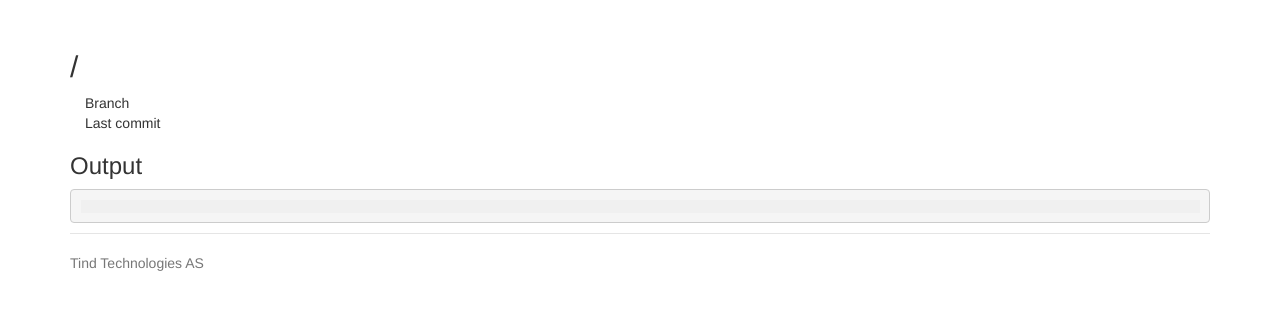
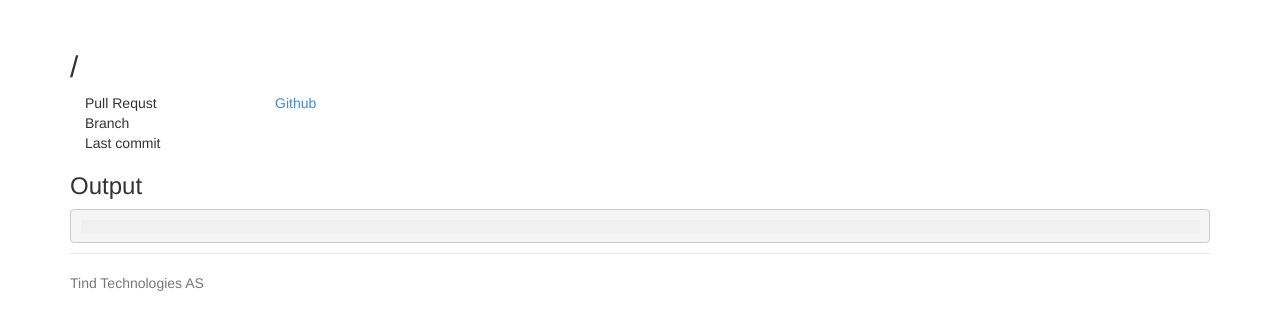
Before and after one commit to frigg/frigg-hq, a Django app: template frigg/builds/templates/builds/build.html in a window 1280 px wide. Shown: the part 80-410 px from the top of the page. Run offline with Django 3.2, Linux system fonts and the light colour scheme; the template is opened without the code that fills it, so the values that code supplies are empty; some libraries are stand-ins or nearby versions.

Commit message:
add link to pull request on github

```diff
--- a/frigg/builds/models.py
+++ b/frigg/builds/models.py
@@ -36,6 +36,11 @@ class Build(models.Model):
     sha = models.CharField(max_length=150)
 
     result = models.OneToOneField(BuildResult, null=True)
+
+    def get_pull_request_url(self):
+        return "https://github.com/%s/%s/pull/%s" % (self.get_owner(),
+                                                     self.get_name(),
+                                                     self.pull_request_id)
 
     def get_git_repo_owner_and_name(self):
         """Returns repo owner, repo name"""
--- a/frigg/builds/templates/builds/build.html
+++ b/frigg/builds/templates/builds/build.html
@@ -17,6 +17,12 @@
             <h2>{{ build.get_owner }} / {{ build.get_name }}</h2>
 
             <table>
+                <tr>
+                    <td class="col-lg-1">Pull Requst</td>
+                    <td class="col-lg-5">
+                        <a href="{{ build.get_pull_request_url }}">Github</a>
+                    </td>
+                </tr>
                 <tr>
                     <td class="col-lg-1">Branch</td>
                     <td class="col-lg-5">{{ build.branch }}</td>
```
